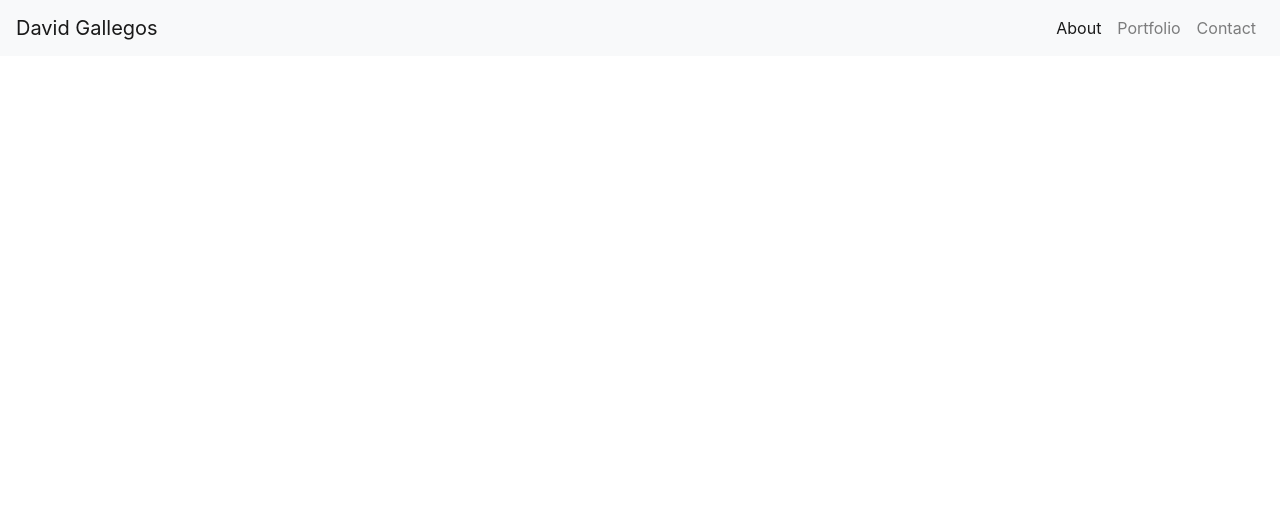
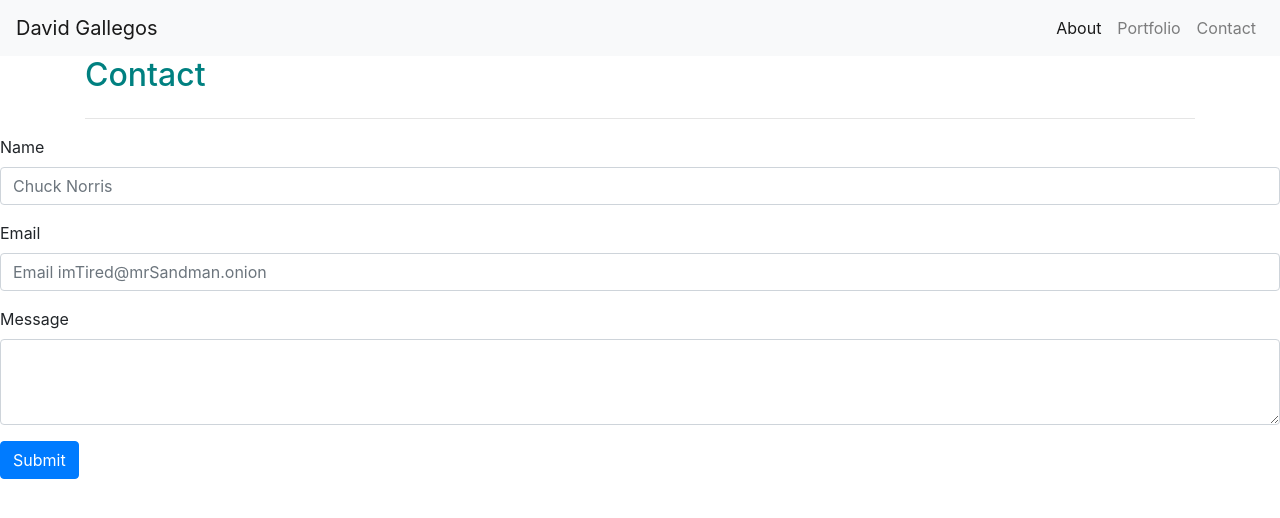
Before and after one commit to davygallegos/Boostrap-Portfolio, a plain HTML site: page contact.html in a window 1280 px wide. Drawn offline with nearby package versions, Linux system fonts and the light colour scheme.

Commit message:
didn't finish :(

```diff
--- a/contact.html
+++ b/contact.html
@@ -6,8 +6,9 @@
     <title>Homework 1.2</title>
     <link rel="stylesheet" href="https://stackpath.bootstrapcdn.com/bootstrap/4.3.1/css/bootstrap.min.css"
         integrity="sha384-ggOyR0iXCbMQv3Xipma34MD+dH/1fQ784/j6cY/iJTQUOhcWr7x9JvoRxT2MZw1T" crossorigin="anonymous">
-  <link rel="stylesheet" type="text/css" href="styles.css">
+    <link rel="stylesheet" type="text/css" href="styles.css">
 </head>
+
 <body>
     <nav class="navbar navbar-expand-lg navbar-light bg-light">
         <a class="navbar-brand" href="#">David Gallegos</a>
@@ -19,14 +20,40 @@
         <div class="collapse navbar-collapse" id="navbarSupportedContent">
             <ul class="navbar-nav">
                 <li class="nav-item active">
-                    <a class="nav-link" href="#">About</a>
+                    <a class="nav-link" href="index.html">About</a>
                 </li>
                 <li class="nav-item">
-                    <a class="nav-link" href="#">Portfolio</a>
+                    <a class="nav-link" href="portfolio.html">Portfolio</a>
                 </li>
                 <li class="nav-item">
-                    <a class="nav-link" href="#">Contact</a>
+                    <a class="nav-link" href="contact.html">Contact</a>
                 </li>
             </ul>
         </div>
     </nav>
+    <div class="container">
+        <div class="row">
+            <div class="col">
+              <font color="teal"> <h2>Contact</h2></font>
+
+            </div>
+        </div>
+        <hr>
+    </div>
+
+    <form>
+        <div class="form-group">
+            <label for="exampleInputEmail1">Name</label>
+            <input type="email" class="form-control" id="exampleInputEmail1" aria-describedby="emailHelp"
+                placeholder="Chuck Norris">
+        </div>
+        <div class="form-group">
+            <label for="exampleInputPassword1">Email</label>
+            <input type="password" class="form-control" id="exampleInputPassword1" placeholder="Email imTired@mrSandman.onion">
+        </div>
+        <div class="form-group">
+                <label for="exampleFormControlTextarea1">Message</label>
+                <textarea class="form-control" id="exampleFormControlTextarea1" rows="3"></textarea>
+              </div>
+        <button type="submit" class="btn btn-primary">Submit</button>
+    </form>
--- a/styles.css
+++ b/styles.css
@@ -9,11 +9,10 @@ p {
     flex-wrap: unset;
     }
 .col-md-3 {
-    position: relative;
-    margin-bottom: 3%;
+
+
 }
 .caption_post {
     background-color: teal;
-    position: absolute;
 
 }
```
Also changed, not shown: index.html (+8 -8 lines), portfolio.html (+6 -5 lines).
